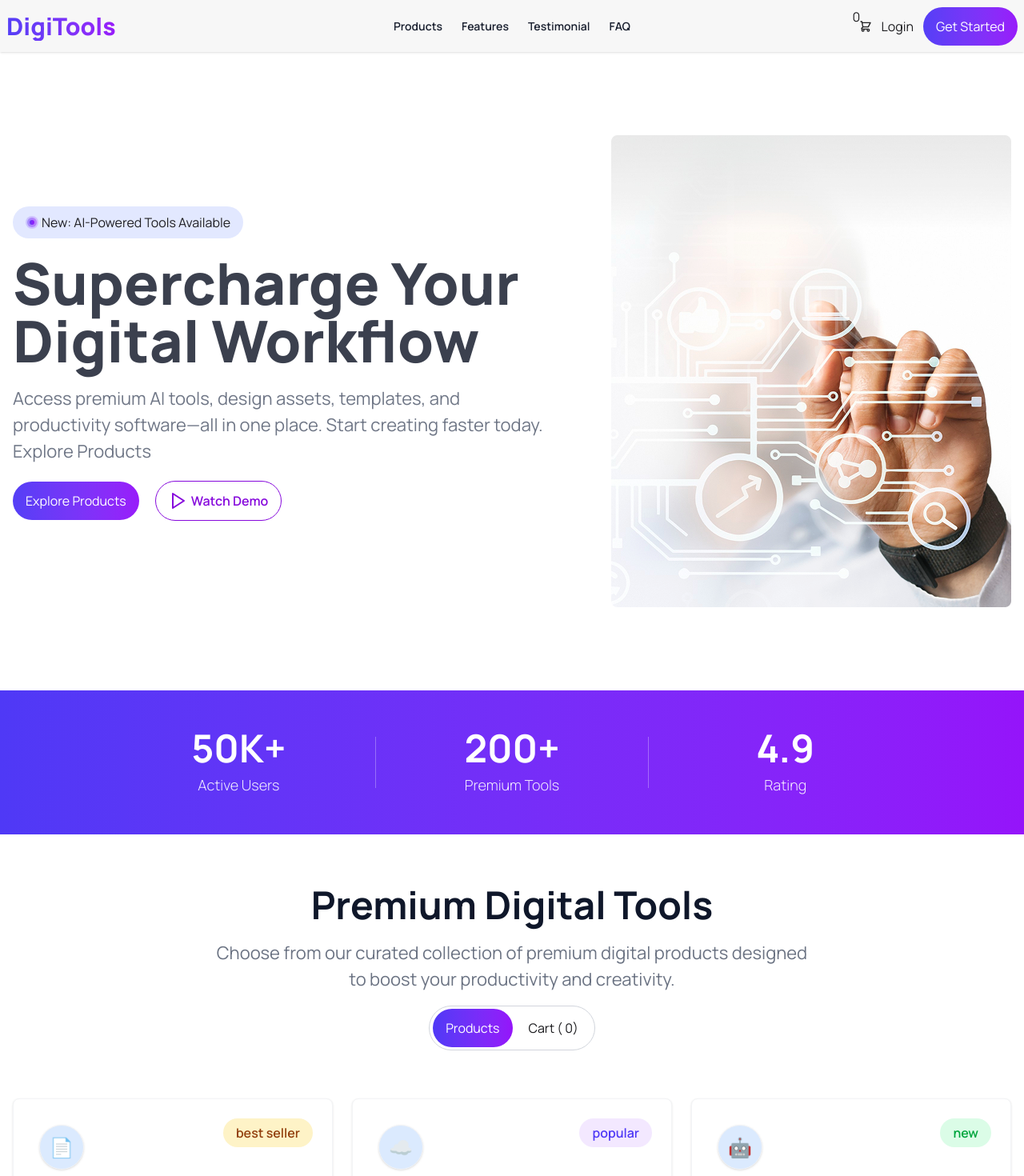
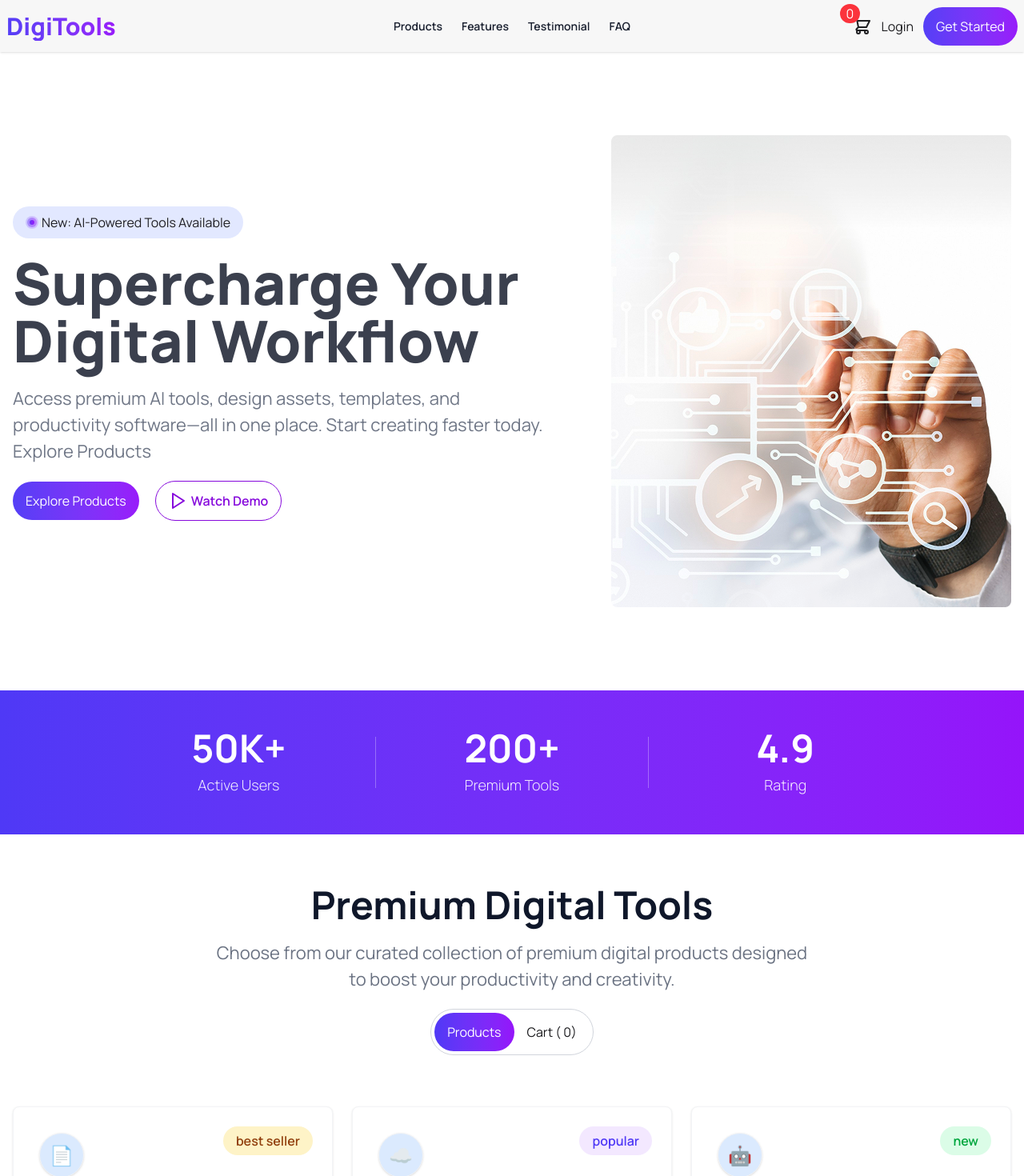
Before and after one commit to hridoy-ahmmad/DigitalTools, a React (Vite) app: page / in a window 1280 px wide. Shown: the top 1470 px of the page at 80% size. Built offline with nearby package versions, Linux system fonts and the light colour scheme.

Commit message:
Final touch

```diff
--- a/src/Components/Cart/Cart.jsx
+++ b/src/Components/Cart/Cart.jsx
@@ -47,13 +47,13 @@ const Cart = ({ carts, setCarts }) => {
                 carts.length === 0 ? <EmptyCart /> : carts.map(item => <CartCard key={item.id} item={item} carts={carts} setCarts={setCarts}></CartCard>)
             }
             <div className="flex items-center justify-between mb-8">
-                <span className="text-[#94A3B8] text-xl">Total:</span>
-                <span className="text-3xl font-bold text-[#0F172A]">${totalPrice}</span>
+                <span className="text-gray-700 text-xl font-bold">Total:</span>
+                <span className="text-3xl font-bold text-[#0F172A]">${totalPrice.toFixed(2)}</span>
             </div>
 
             <button
                 onClick={handleProceed}
-                className="w-full bg-[#8B2CFF] hover:bg-[#7A25E6] text-white font-bold py-5 rounded-[20px] text-xl transition-all shadow-lg shadow-purple-200">
+                className="w-full buttonPrimary text-2xl! active:scale-100!">
                 Proceed To Checkout
             </button>
         </div>
--- a/src/Components/Nav/Nav.jsx
+++ b/src/Components/Nav/Nav.jsx
@@ -33,8 +33,8 @@ const Nav = ({ carts }) => {
                 </div>
                 <div className="navbar-end flex  flex-col md:flex-row gap-3 p-5 md:p-0">
                     <div className='relative'>
-                        <HiOutlineShoppingCart />
-                        <p className='absolute -top-4 -left-2'>{carts.length}</p>
+                        <HiOutlineShoppingCart  className='h-6 w-6'/>
+                        <p className='absolute -top-4 -left-4 bg-red-500 px-2 text-white rounded-full'>{carts.length}</p>
                     </div>
                     <p>Login</p>
                     <button className="buttonPrimary">Get Started</button>
--- a/src/Components/Tab/TabBar.jsx
+++ b/src/Components/Tab/TabBar.jsx
@@ -7,7 +7,7 @@ const TabBar = ({ handleProducts, handleCart, active, carts }) => {
         <div className='text-center max-w-7xl mx-auto mb-12 mt-16'>
             <h1 className='heading'>Premium Digital Tools</h1>
             <p className='primaryText my-5'>Choose from our curated collection of premium digital products designed <br /> to boost your productivity and creativity.</p>
-            <div className="border border-gray-300 rounded-full px-1 py-4 inline space-x-1">
+            <div className="border border-gray-300 rounded-full px-1 py-1 inline-block">
                 <button
                     onClick={() => handleProducts('Products')}
                     className={`${active === 'Products' ? 'buttonPrimary' : 'py-3 px-4 '}`}
```
